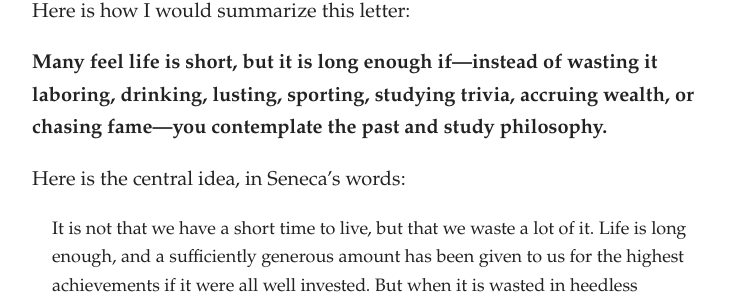
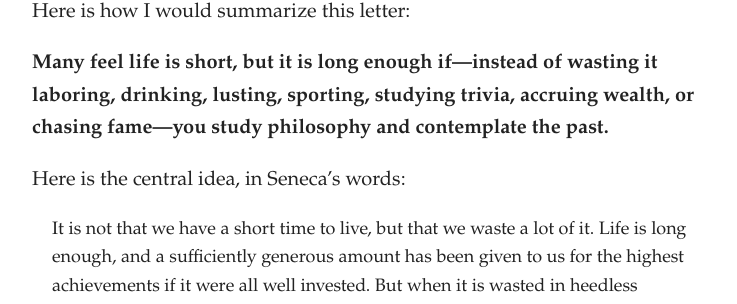
Before and after one commit to artsandmetaphysics/goodlifeodyssey, a Jekyll site: the page built from _documents/seneca.md, in a window 1280 px wide and 900 px high, scrolled down 503 px. Shown: the part 206-510 px from the top of the window, without its empty margins (268-1005 px from the left). Built offline with Jekyll 4.4.1, drawn with Linux system fonts in a browser that asks for light colours.

Commit message:
Add content

```diff
--- a/_documents/seneca.md
+++ b/_documents/seneca.md
@@ -18,7 +18,7 @@ This is my collection of quotes from his letters and plays along with my thought
 
 Here is how I would summarize this letter:
 
-**Many feel life is short, but it is long enough if—instead of wasting it laboring, drinking, lusting, sporting, studying trivia, accruing wealth, or chasing fame—you contemplate the past and study philosophy.**
+**Many feel life is short, but it is long enough if—instead of wasting it laboring, drinking, lusting, sporting, studying trivia, accruing wealth, or chasing fame—you study philosophy and contemplate the past.**
 
 Here is the central idea, in Seneca’s words:
 
```
Also changed, not shown: documents/seneca.md (+1 -1 lines).
